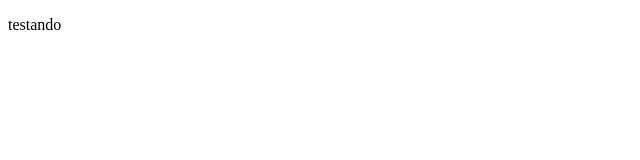
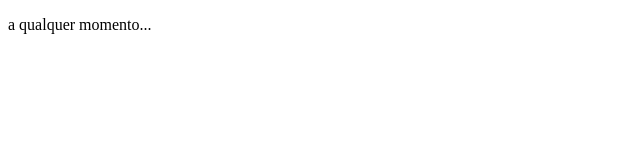
Before and after one commit to MathSan2712/IFENEM-Historia, a plain HTML site: page index.html in a window 1280 px wide. Shown: the whole page, without its empty margins (0-640 px from the left). Drawn offline with Linux system fonts and the light colour scheme.

Commit message:
index.html

```diff
--- a/index.html
+++ b/index.html
@@ -8,6 +8,6 @@
     <title>IFENEM - História</title>
 </head>
 <body>
-    <p>testando</p>
+    <p>a qualquer momento...</p>
 </body>
 </html>
```
